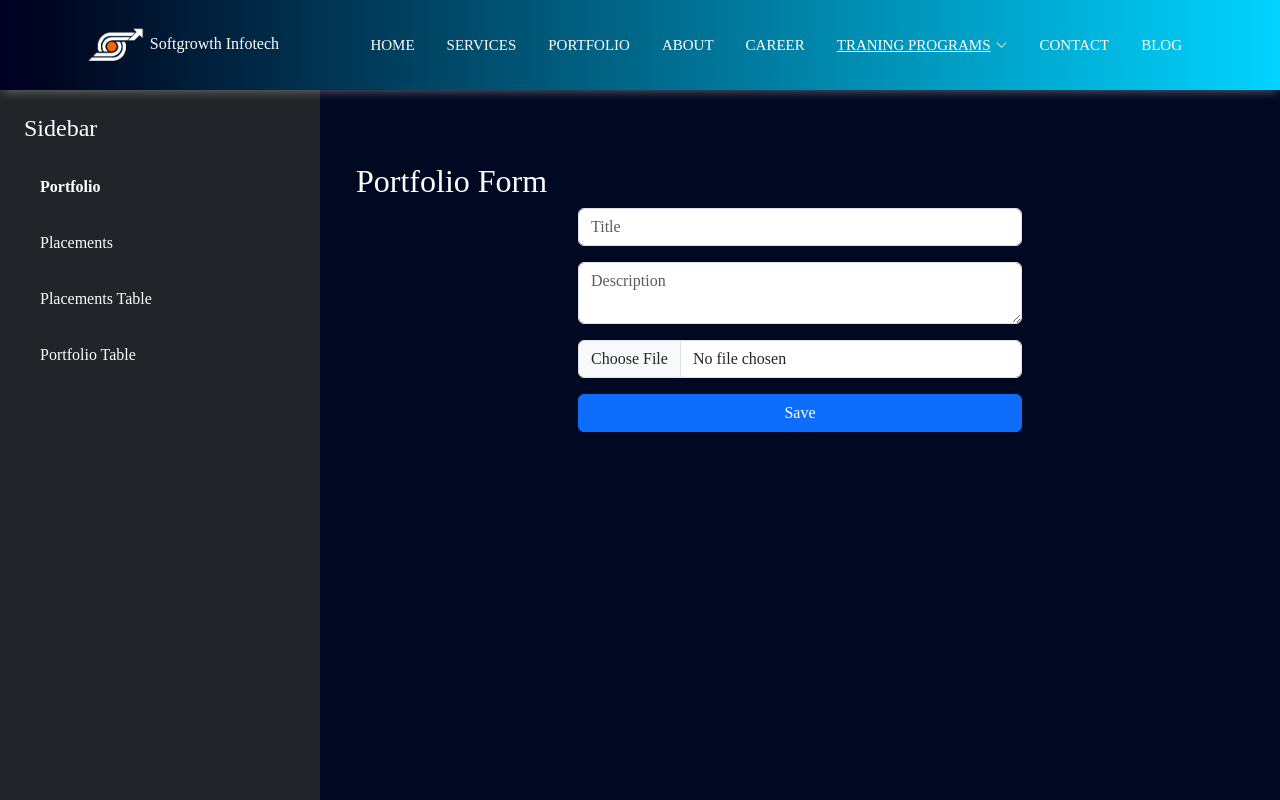
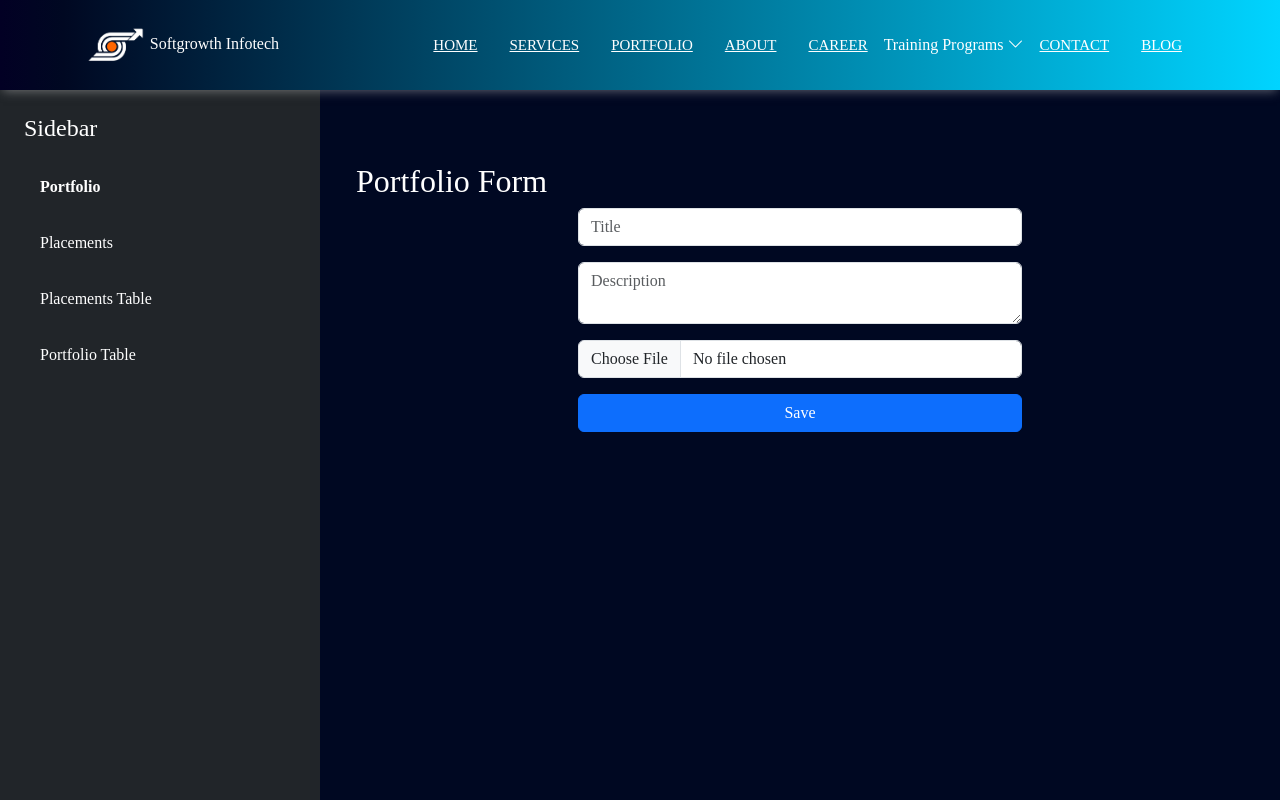
Before and after one commit to softgrowthinfotech01/react_website_softgrowth, a React (Vite) app: page /save in a window 1280 px wide. Shown: the top 800 px of the page. Built offline with nearby package versions, Linux system fonts and the light colour scheme.

Commit message:
placement delete API created

```diff
--- a/src/components/forms/PlacementTable.jsx
+++ b/src/components/forms/PlacementTable.jsx
@@ -4,7 +4,7 @@ const PlacementTable = () => {
   const [data, setData] = useState([]);
 
   useEffect(() => {
-    fetch("https://anushkafreightcarriers.in/new/backend/api/get_placement.php")
+    fetch("https://softgrowthinfotech.com/backend/api/get_placement.php")
       .then((res) => res.json())
       .then((result) => {
         setData(result);
@@ -36,7 +36,7 @@ const PlacementTable = () => {
               <td>{item.c_name}</td>
               <td>
                 <img
-                  src={`https://anushkafreightcarriers.in/new/backend/p_uploads/${item.image}`}
+                  src={`https://softgrowthinfotech.com/backend/p_uploads/${item.image}`}
                   alt="image"
                   width={200}
                 />
@@ -45,7 +45,7 @@ const PlacementTable = () => {
                 <button
                   onClick={async () => {
                     const res = await fetch(
-                      `https://anushkafreightcarriers.in/new/backend/api/placement_delete.php?id=${item.id}`,
+                      `https://softgrowthinfotech.com/backend/api/placement_delete.php?id=${item.id}`,
                       { method: "GET" }
                     );
 
--- a/src/components/forms/PortfolioTable.jsx
+++ b/src/components/forms/PortfolioTable.jsx
@@ -4,7 +4,7 @@ const PortfolioTable = () => {
   const [data, setData] = useState([]);
 
   useEffect(() => {
-    fetch("https://anushkafreightcarriers.in/new/backend/api/getdata.php")
+    fetch("https://softgrowthinfotech.com/backend/api/getdata.php")
       .then((res) => res.json())
       .then((result) => {
         setData(result);
@@ -36,7 +36,7 @@ const PortfolioTable = () => {
               <td>{item.description}</td>
               <td>
                 <img
-                  src={`https://anushkafreightcarriers.in/new/backend/uploads/${item.image}`}
+                  src={`https://softgrowthinfotech.com/backend/uploads/${item.image}`}
                   alt="image"
                   width={200}
                 />
@@ -45,7 +45,7 @@ const PortfolioTable = () => {
                 <button
                   onClick={async () => {
                     const res = await fetch(
-                      `https://anushkafreightcarriers.in/new/backend/api/port_delete.php?id=${item.id}`,
+                      `https://softgrowthinfotech.com/backend/api/port_delete.php?id=${item.id}`,
                       { method: "GET" }
                     );
 
--- a/src/layouts/Navbar.jsx
+++ b/src/layouts/Navbar.jsx
@@ -1,84 +1,51 @@
 import logo from "../assets/soft_logo_org.webp";
 import { Link } from "react-router-dom";
+import { useState } from "react";
 
 export default function Navbar() {
+  const [mobileNav, setMobileNav] = useState(false);
+
+  const toggleMobileNav = () => {
+    setMobileNav(!mobileNav);
+  };
+
   return (
     <header id="header" className="d-flex align-items-center sticky-top">
       <div className="container d-flex align-items-center justify-content-between">
+
         <div className="logo">
           <Link to="/" className="text-decoration-none text-white">
             <img src={logo} alt="img" />
             Softgrowth Infotech
           </Link>
         </div>
-        <nav id="navbar" className="navbar">
+
+        <nav
+          id="navbar"
+          className={`navbar ${mobileNav ? "navbar-mobile" : ""}`}
+        >
           <ul>
-            <li>
-              <Link to="/#header" className="nav-link scrollto">
-                Home
-              </Link>
-            </li>
-
-            <li>
-              <Link className="nav-link scrollto" to="/services">
-                Services
-              </Link>
-            </li>
-
-            <li>
-              <Link className="nav-link scrollto" to="/portfolio">
-                Portfolio
-              </Link>
-            </li>
-
-            <li>
-              <Link className="nav-link scrollto" to="/about">
-                About
-              </Link>
-            </li>
-
-            <li>
-              <Link className="nav-link scrollto" to="/career">
-                Career
-              </Link>
-            </li>
+            <li><Link to="/">Home</Link></li>
+            <li><Link to="/services">Services</Link></li>
+            <li><Link to="/portfolio">Portfolio</Link></li>
+            <li><Link to="/about">About</Link></li>
+            <li><Link to="/career">Career</Link></li>
 
             <li className="dropdown">
-              <Link>
-               Traning Programs <i className="bi bi-chevron-down"></i>
-              </Link>
-
+              <span>
+                Training Programs <i className="bi bi-chevron-down"></i>
+              </span>
               <ul>
-                <li>
-                  <Link to="/frontend_course" className="">
-                    Front-End Development
-                  </Link>
-                </li>
-
-                <li>
-                  <Link to="/software_testing" className="">
-                    Software Testing
-                  </Link>
-                </li>
-
-                <li>
-                  <Link className="nav-link scrollto" to="/placements">
-                    Placements
-                  </Link>
-                </li>
+                <li><Link to="/frontend_course">Front-End Development</Link></li>
+                <li><Link to="/software_testing">Software Testing</Link></li>
+                <li><Link to="/placements">Placements</Link></li>
               </ul>
             </li>
 
-            <li>
-              <Link className="nav-link scrollto" to="/contact">
-                Contact
-              </Link>
-            </li>
+            <li><Link to="/contact">Contact</Link></li>
 
             <li>
-              {/* external link must stay as <a> */}
               <a
-                className="nav-link scrollto"
                 href="http://softgrowthblog.com/"
                 target="_blank"
                 rel="noopener noreferrer"
@@ -87,6 +54,14 @@ export default function Navbar() {
               </a>
             </li>
           </ul>
+
+          {/* MOBILE TOGGLE ICON */}
+          <i
+            className={`bi ${
+              mobileNav ? "bi-x" : "bi-list"
+            } mobile-nav-toggle text-light`}
+            onClick={toggleMobileNav}
+          />
         </nav>
       </div>
     </header>
```
Also changed, not shown: 1 other file (tests, documents, lock files or other folders).
